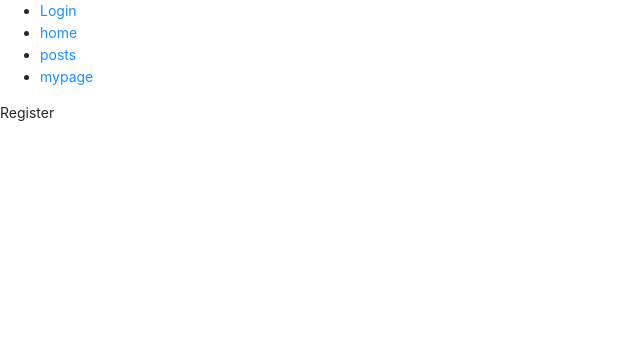
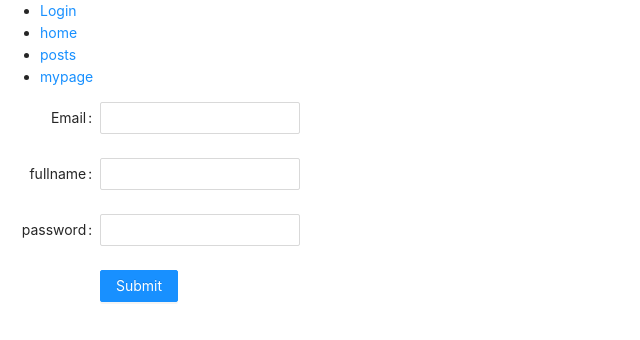
Before and after one commit to minsu-zip/mate-react, a React (Create React App) app: page /register in a window 1280 px wide. Shown: the top 340 px of the page, without its empty margins (0-640 px from the left). Built offline with nearby package versions, Linux system fonts and the light colour scheme.

Commit message:
feat : 회원가입 폼 추가 (API index.js에 존재)

```diff
--- /dev/null
+++ b/src/components/Register/index.css
@@ -0,0 +1,5 @@
+@import '~antd/dist/antd.css';
+
+.registerForm {
+  width: 300px;
+}
--- a/src/components/Register/index.js
+++ b/src/components/Register/index.js
@@ -1,5 +1,80 @@
+import { Form, Input, InputNumber, Button } from 'antd'
+import axios from 'axios'
+import './index.css'
+const layout = {
+  labelCol: {
+    span: 8,
+  },
+  wrapperCol: {
+    span: 16,
+  },
+}
+/* eslint-disable no-template-curly-in-string */
+
+const API_END_POINT = 'http://13.209.30.200'
+async function Register_Information({ email, fullname, password }) {
+  try {
+    const response = await axios.post(`${API_END_POINT}/login`, {
+      email,
+      fullname,
+      password,
+    })
+    alert('회원 가입이 완료되었습니다')
+  } catch (error) {
+    alert('회원 가입 중 문제가 발생하였습니다')
+  }
+}
+
+const validateMessages = {
+  required: '${label} is required!',
+  types: {
+    email: '${label} is not a valid email!',
+    number: '${label} is not a valid number!',
+  },
+  number: {
+    range: '${label} must be between ${min} and ${max}',
+  },
+}
+/* eslint-enable no-template-curly-in-string */
+
 const Register = () => {
-  return <div>Register</div>
+  const onFinish = ({ user }) => {
+    const { email, fullname, password } = user
+    Register_Information({ email, fullname, password })
+  }
+
+  return (
+    <Form
+      {...layout}
+      name="nest-messages"
+      onFinish={onFinish}
+      validateMessages={validateMessages}
+      className="registerForm"
+    >
+      <Form.Item
+        name={['user', 'email']}
+        label="Email"
+        rules={[
+          {
+            type: 'email',
+          },
+        ]}
+      >
+        <Input />
+      </Form.Item>
+      <Form.Item name={['user', 'fullname']} label="fullname">
+        <Input />
+      </Form.Item>
+      <Form.Item name={['user', 'password']} label="password">
+        <Input />
+      </Form.Item>
+      <Form.Item wrapperCol={{ ...layout.wrapperCol, offset: 8 }}>
+        <Button type="primary" htmlType="submit">
+          Submit
+        </Button>
+      </Form.Item>
+    </Form>
+  )
 }
 
 export default Register
```
